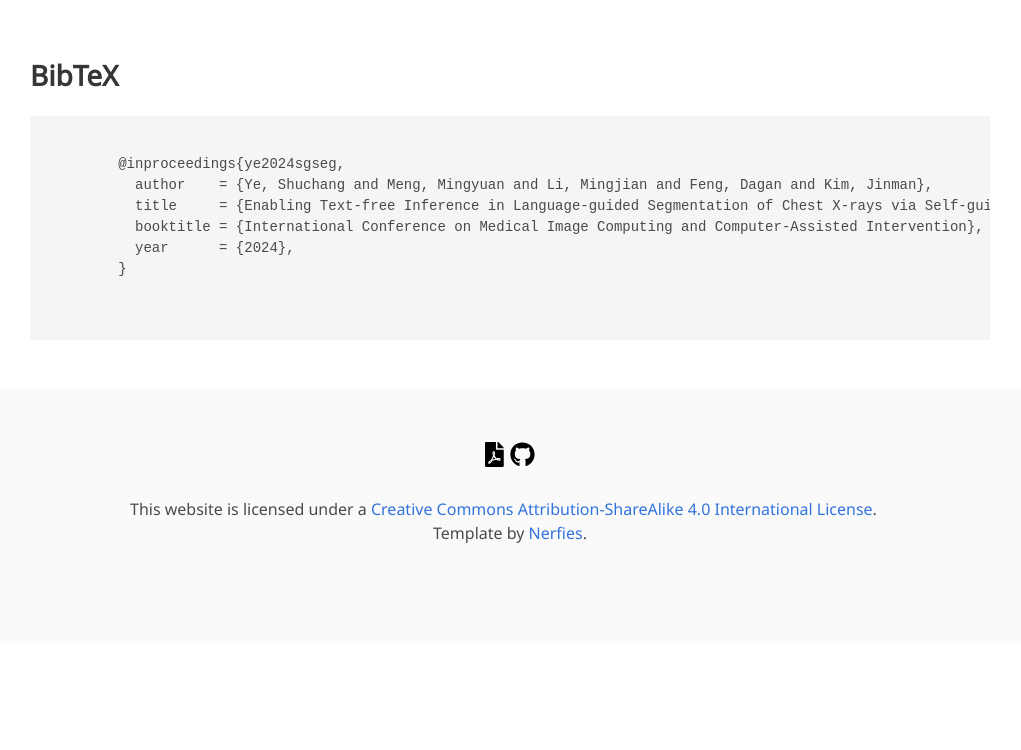
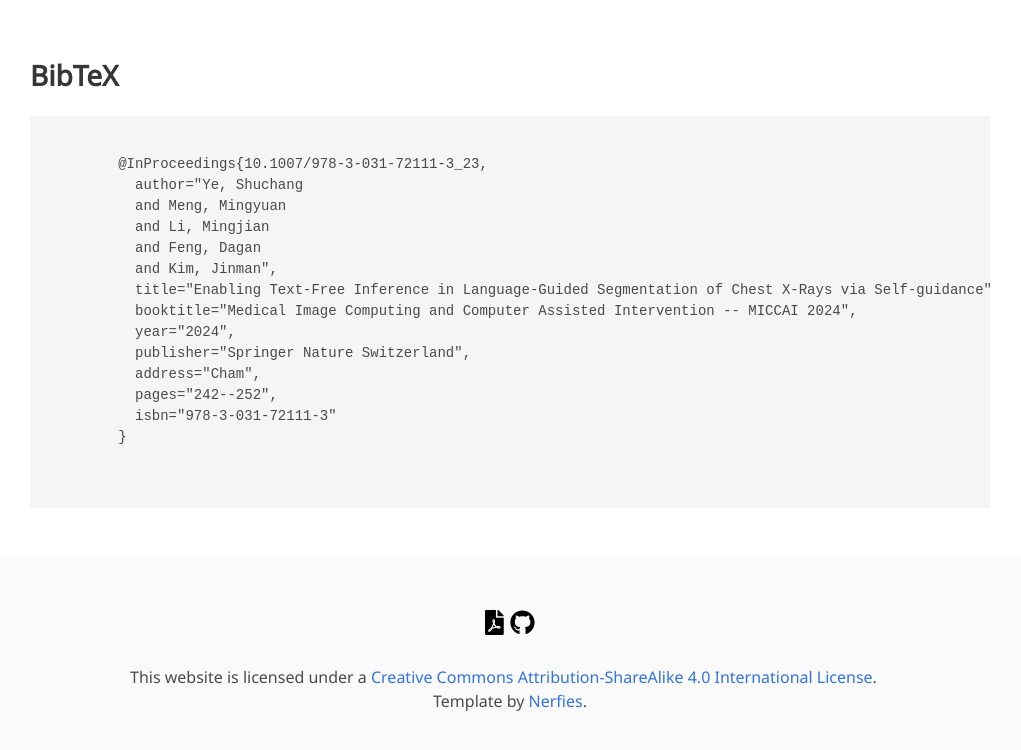
Before and after one commit to ShuchangYe-bib/ShuchangYe-bib.github.io, a Jekyll site: the page websites/SGSeg/sgseg.html, which Jekyll copies as it is, in a window 1280 px wide and 900 px high, scrolled down 2500 px, cut to the strip 104-854 px from the top of the window. Shown: the whole strip, without its empty margins (130-1151 px from the left). Built offline with Jekyll 4.4.1, drawn with Linux system fonts in a browser that asks for light colours; nearby versions of some CDN libraries; some web fonts are replaced; library files that are not in the unit come from our copies; a style sheet for code colours, icons or effects is not loaded; before the commit the page ends 3245 px from its top, so only the background shows below that.

Commit message:
update bib

```diff
--- a/websites/SGSeg/sgseg.html
+++ b/websites/SGSeg/sgseg.html
@@ -358,11 +358,19 @@
     <h2 class="title">BibTeX</h2>
     <pre>
       <code>
-        @inproceedings{ye2024sgseg,
-          author    = {Ye, Shuchang and Meng, Mingyuan and Li, Mingjian and Feng, Dagan and Kim, Jinman},
-          title     = {Enabling Text-free Inference in Language-guided Segmentation of Chest X-rays via Self-guidance},
-          booktitle = {International Conference on Medical Image Computing and Computer-Assisted Intervention},
-          year      = {2024},
+        @InProceedings{10.1007/978-3-031-72111-3_23,
+          author="Ye, Shuchang
+          and Meng, Mingyuan
+          and Li, Mingjian
+          and Feng, Dagan
+          and Kim, Jinman",
+          title="Enabling Text-Free Inference in Language-Guided Segmentation of Chest X-Rays via Self-guidance",
+          booktitle="Medical Image Computing and Computer Assisted Intervention -- MICCAI 2024",
+          year="2024",
+          publisher="Springer Nature Switzerland",
+          address="Cham",
+          pages="242--252",
+          isbn="978-3-031-72111-3"
         }
       </code>
     </pre>
```
Also changed, not shown: 2 other files.
